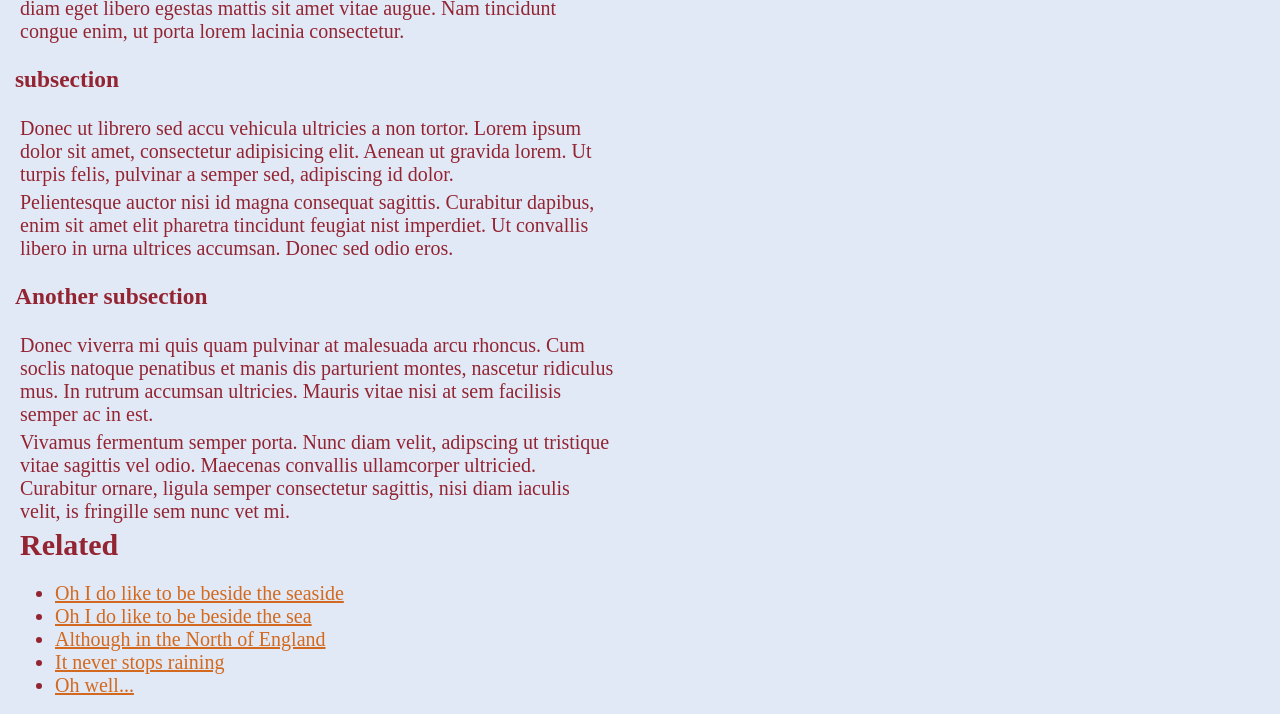
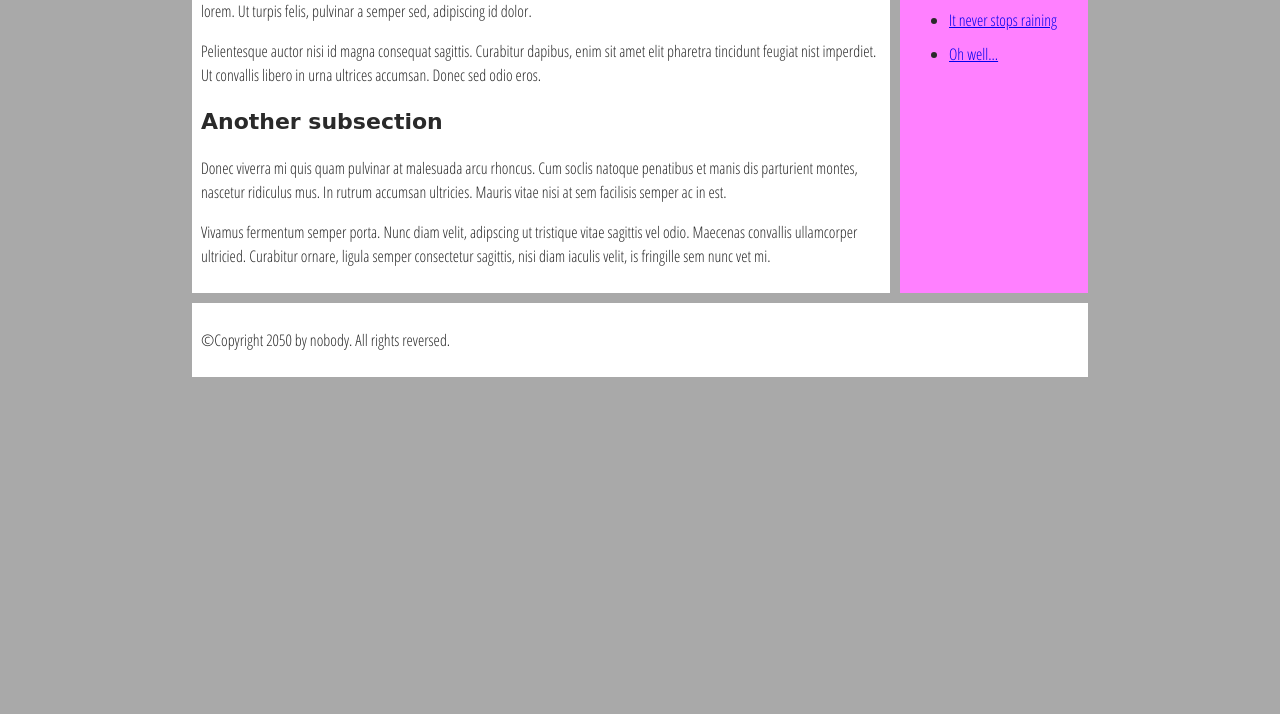
Before and after one commit to EBPL-Tech-Training/helloworldYB, a plain HTML site: page second_page/secondpage.html in a window 1280 px wide. Shown: the part 437-1151 px from the top of the page. After the commit the page ends 814 px from the top, so only its background shows below. Drawn offline with Linux system fonts and the light colour scheme; files that its build step writes are made by us from their sources; a web font is replaced by a local one.

Commit message:
Update secondpage.html

```diff
--- a/second_page/secondpage.html
+++ b/second_page/secondpage.html
@@ -5,7 +5,7 @@
 
     <title>My page title</title>
     <link href="https://fonts.googleapis.com/css?family=Open+Sans+Condensed:300|Sonsie+One" rel="stylesheet" type="text/css">
-    <link rel="stylesheet" href="style.css">
+    <link rel="stylesheet" href="stylesecondpage.css">
 
     <!-- the below three lines are a fix to get HTML5 semantic elements working in old versions of Internet Explorer-->
     <!--[if lt IE 9]>
```
